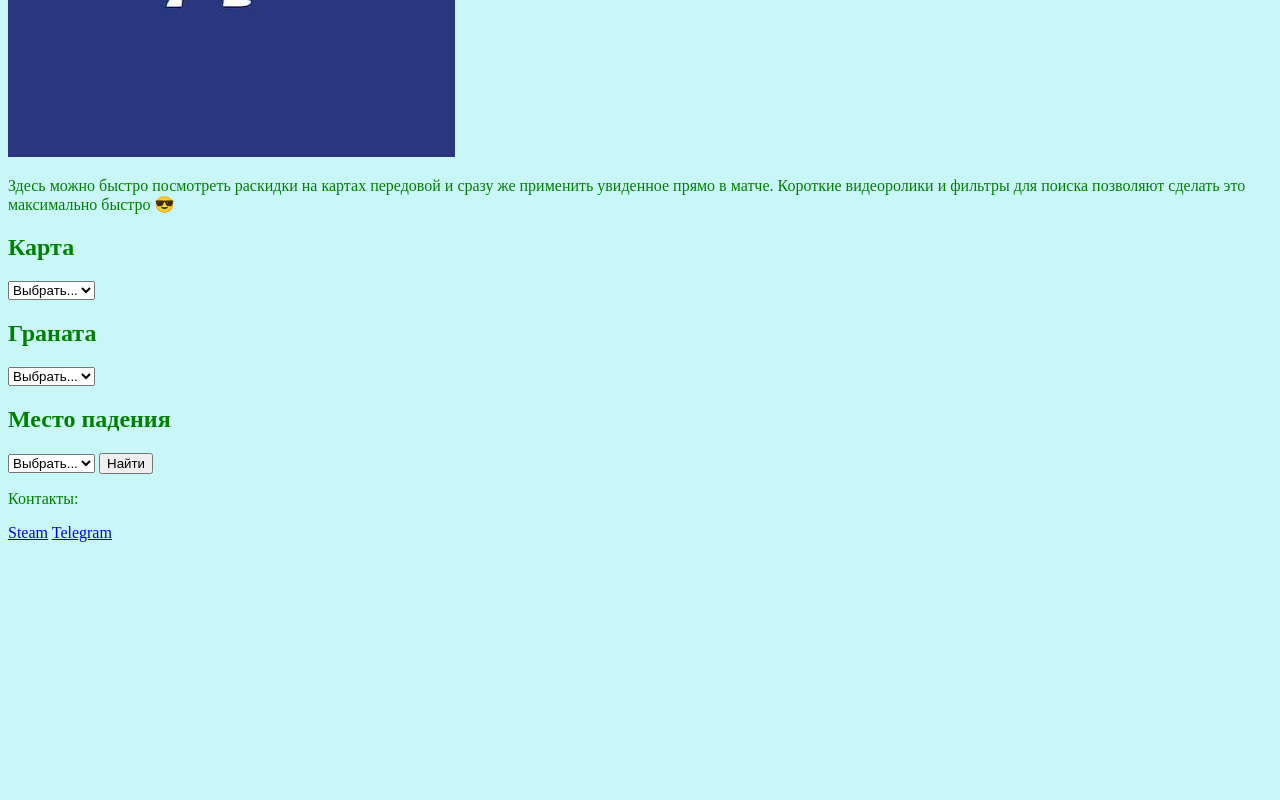
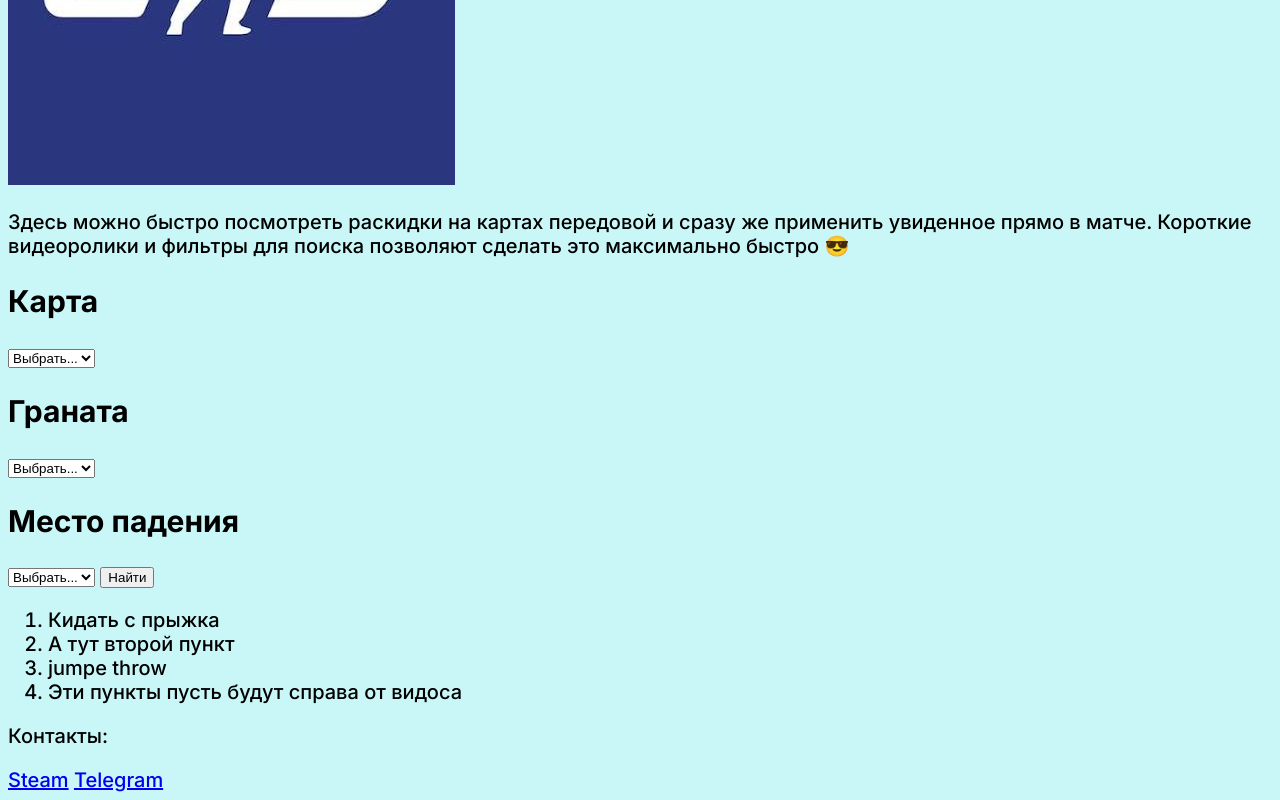
Before and after one commit to Abrikos1407Krecker228/CS2-cheat-sheet, a plain HTML site: page index.html in a window 1280 px wide. Shown: the part 473-1273 px from the top of the page. Before the commit the page ends 1023 px from the top, so only its background shows below. Drawn offline with Linux system fonts and the light colour scheme.

Commit message:
гит ад гит комит гит пуш - БЕГОМ В РЕПОЗИТОРИЙ!1!! иихихихиххи

```diff
--- a/index.html
+++ b/index.html
@@ -4,7 +4,10 @@
         <meta charset="utf-8">                                           <!-- Корректно отображает кириллицу -->
         <meta name="viewport" content="width=device-width">              <!-- Отображение по ширине браузера -->
         <title>CS2 Lineups</title>                                       <!-- Заголовок вкладки в браузере -->
-        <link rel="stylesheet" href="styles/style.css">                         <!-- Подключение css -->
+        <link rel="stylesheet" href="styles/style.css">                  <!-- Подключение css -->
+        <link rel="preconnect" href="https://fonts.googleapis.com">                 <!-- Шрифт Google Font...(3 строки, font-google.txt) -->
+        <link rel="preconnect" href="https://fonts.gstatic.com" crossorigin>
+        <link href="https://fonts.googleapis.com/css2?family=Inter:ital,opsz,wght@0,14..32,100..900;1,14..32,100..900&display=swap" rel="stylesheet">
     </head>
     <body>
         <header>
@@ -45,6 +48,13 @@
                 <option>Окно</option>
             </select>
             <button>Найти</button>
+            <ol>                                      <!-- Список <ul><ol><menu> -->
+                <li>Кидать с прыжка</li>
+                <li>А тут второй пункт</li>
+                <li>jumpe throw</li>
+                <li>Эти пункты пусть будут справа от видоса</li>
+            </ol>
+
         </main>
         <footer>
             <p>Контакты:</p>
--- /dev/null
+++ b/shpora/font-google.txt
@@ -0,0 +1,23 @@
+    Embed code in the <head> of your html:
+
+
+<link rel="preconnect" href="https://fonts.googleapis.com">
+<link rel="preconnect" href="https://fonts.gstatic.com" crossorigin>
+<link href="https://fonts.googleapis.com/css2?family=Inter:ital,opsz,wght@0,14..32,100..900;1,14..32,100..900&display=swap" rel="stylesheet">
+
+
+
+
+    Inter: CSS class for a variable style
+
+
+// <weight>: Use a value from 100 to 900
+// <uniquifier>: Use a unique and descriptive class name
+
+
+.inter-<uniquifier> {
+  font-family: "Inter", sans-serif;
+  font-optical-sizing: auto;
+  font-weight: <weight>;
+  font-style: normal;
+}
--- a/styles/style.css
+++ b/styles/style.css
@@ -1,16 +1,27 @@
+html {
+  font-size: 20px;                      /* Высота шрифта для <p> для остального в (коэф.)rem */
+  font-family: "Inter", sans-serif;     /* Шрифт ко всему <html>*/
+  font-weight: 500;                     /* Толщина шрифта 100..900 */
+  font-style: normal;                   /* Начертание, без курсива (normal/italic) */
+}
+
+body {
+  background-color: rgba(172, 243, 243, 0.644);
+}
+
 h1 {
   color: blue;                  /* Цвет текста */
+  font-size: 45px;                /* Размер текста */
+  text-align: center;             /* Расположение - центр */
   font-family: sans-serif;        /* Шрифт */
   background-color: bisque;     /* Цвет фона */
   border: 8px solid red;        /* 8 пикселей, бортик, цвет */
   margin-bottom: 100px;           /* нижний отступ до следующего элемента */
 }
 
-body {
-  background-color: rgba(172, 243, 243, 0.644);
-}
-
 h2,                               /* объявление двух селекторов сразу через , */
 p {
-  color: green;
+  color: black;
+ /* line-height: 1; межстрочный интервал */
+ /* letter-spacing: 1px; расстояние между символами */
 }
```
